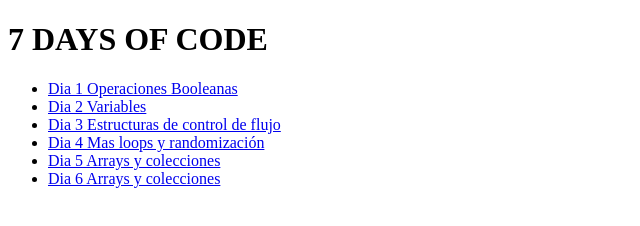
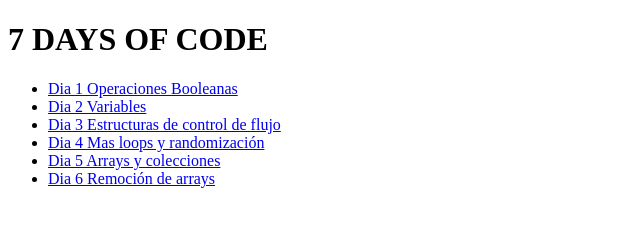
Before and after one commit to RafaGGT/7-Days-of-code, a plain HTML site: page index.html in a window 1280 px wide. Shown: the full height of the page, 0-640 px from the left. Drawn offline with Linux system fonts and the light colour scheme.

Commit message:
commit dia 6

```diff
--- a/index.html
+++ b/index.html
@@ -15,7 +15,7 @@
         <li><a href="dia3.html">Dia 3 Estructuras de control de flujo</a></li>
         <li><a href="dia4.html">Dia 4 Mas loops y randomización</a></li>
         <li><a href="dia5.html">Dia 5 Arrays y colecciones</a></li>
-        <li><a href="dia6.html">Dia 6 Arrays y colecciones</a></li>
+        <li><a href="dia6.html">Dia 6 Remoción de arrays</a></li>
     </ul>
 </body>
 
```
